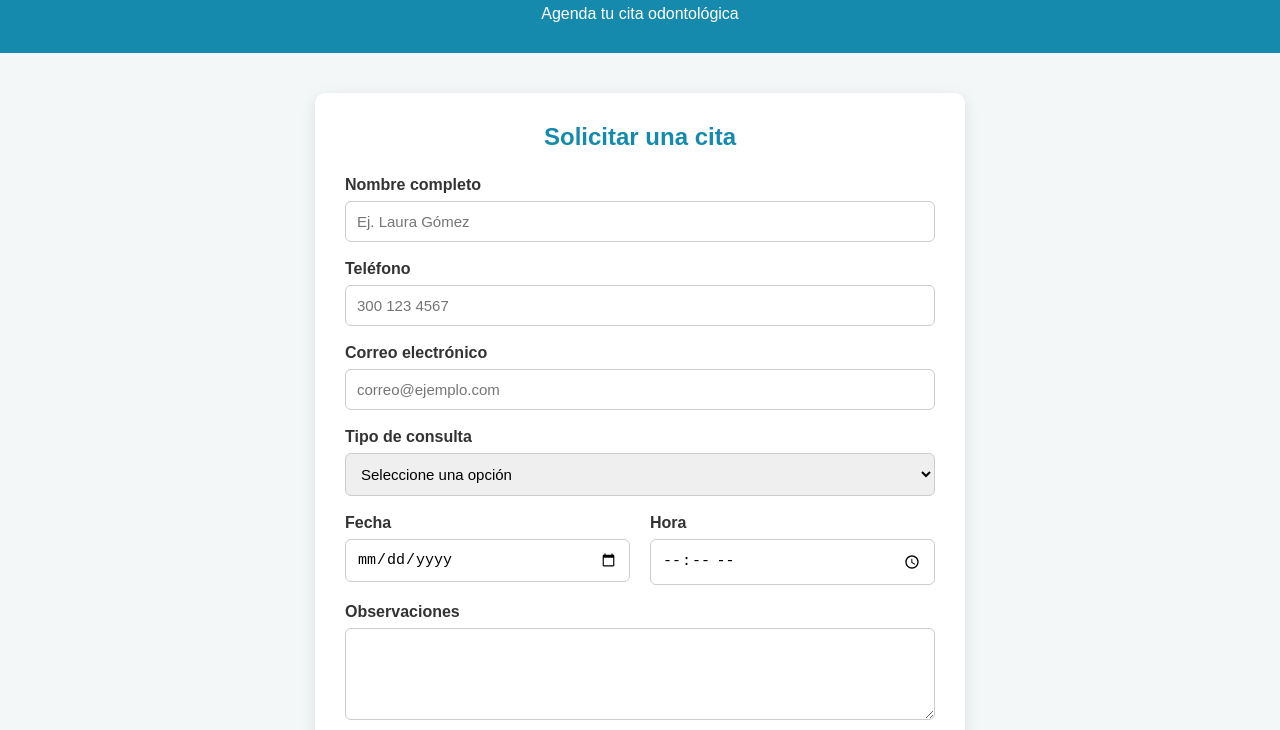
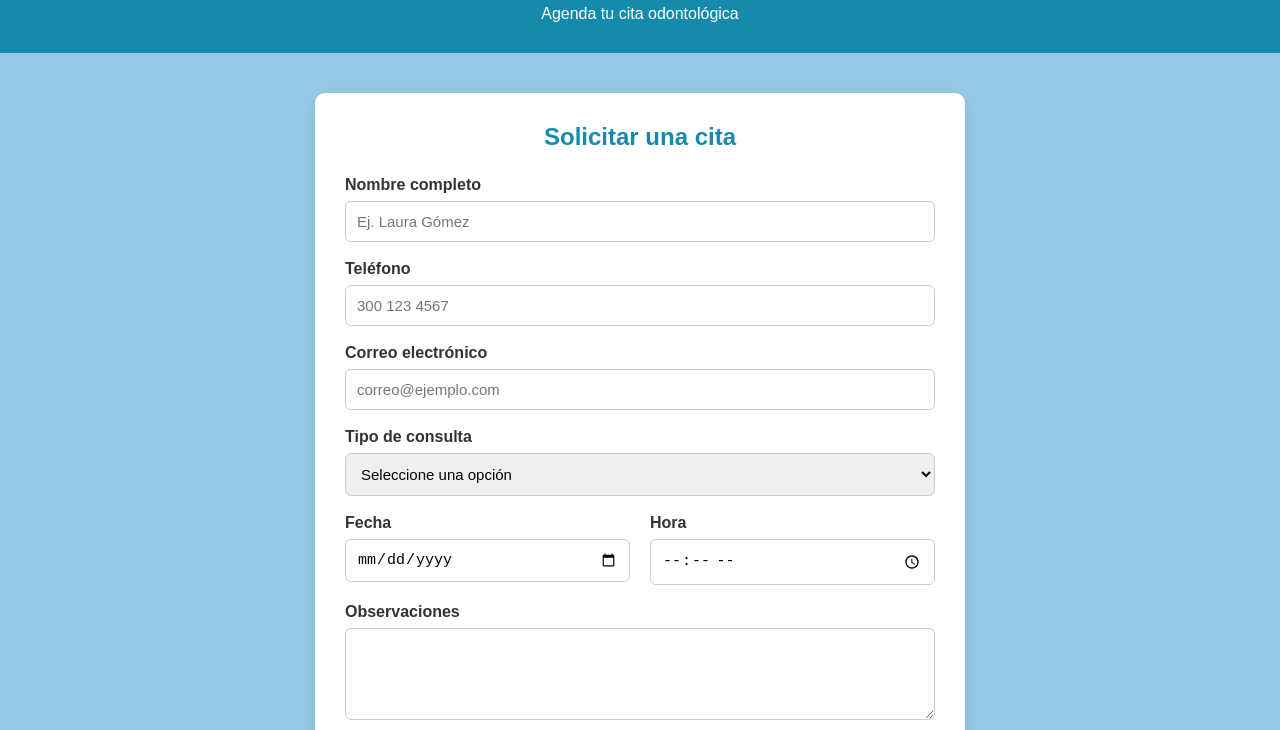
Before and after one commit to Jorgeraap/miproyectoweb, a plain HTML site: page index.html in a window 1280 px wide. Shown: the part 70-800 px from the top of the page. Drawn offline with Linux system fonts and the light colour scheme.

Commit message:
Cambio Background blanco>Celeste

```diff
--- a/css/styles.css
+++ b/css/styles.css
@@ -6,7 +6,7 @@
 
 body {
     font-family: Arial, sans-serif;
-    background-color: #f4f7f8;
+    background-color: #95cae7;
     color: #333;
 }
 
```
